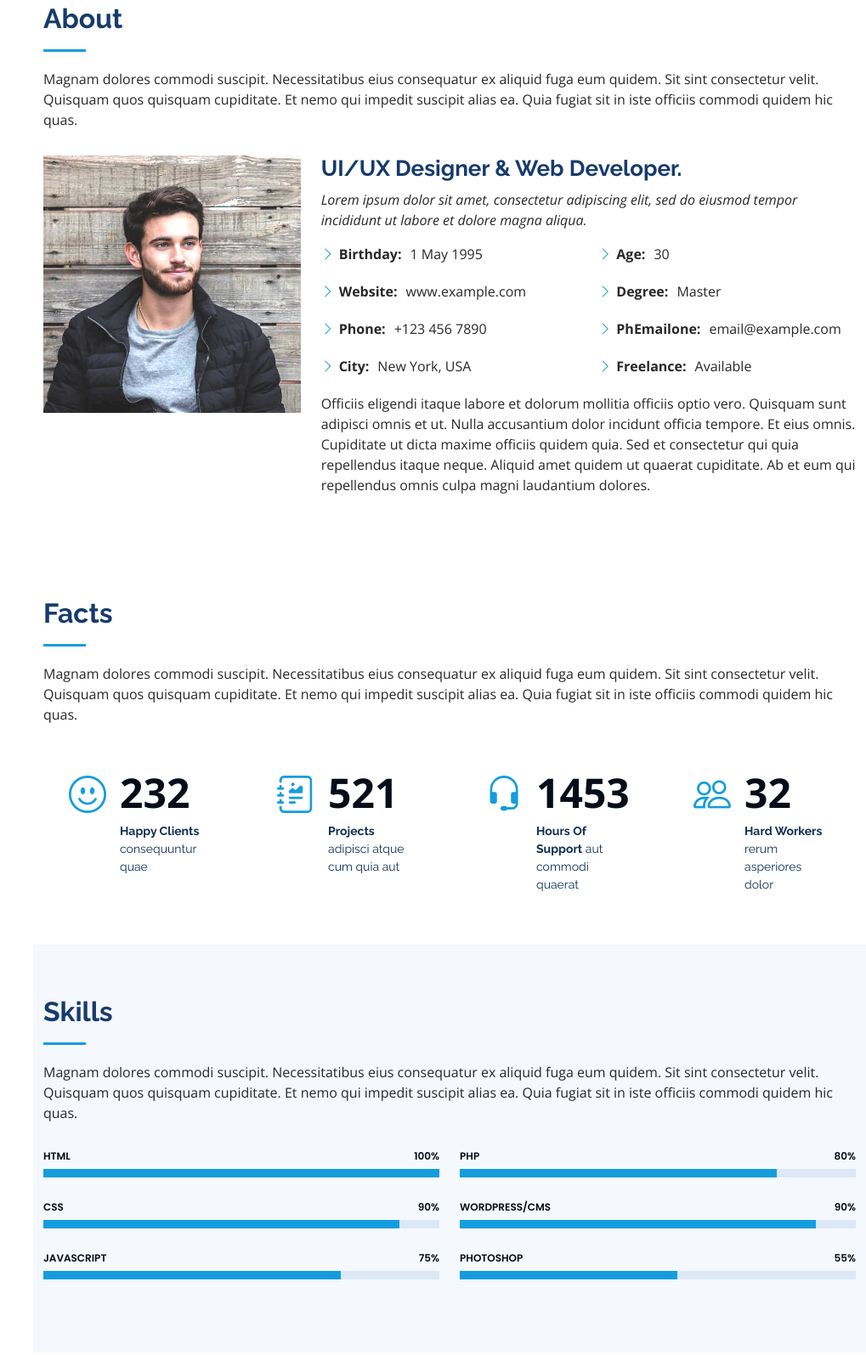
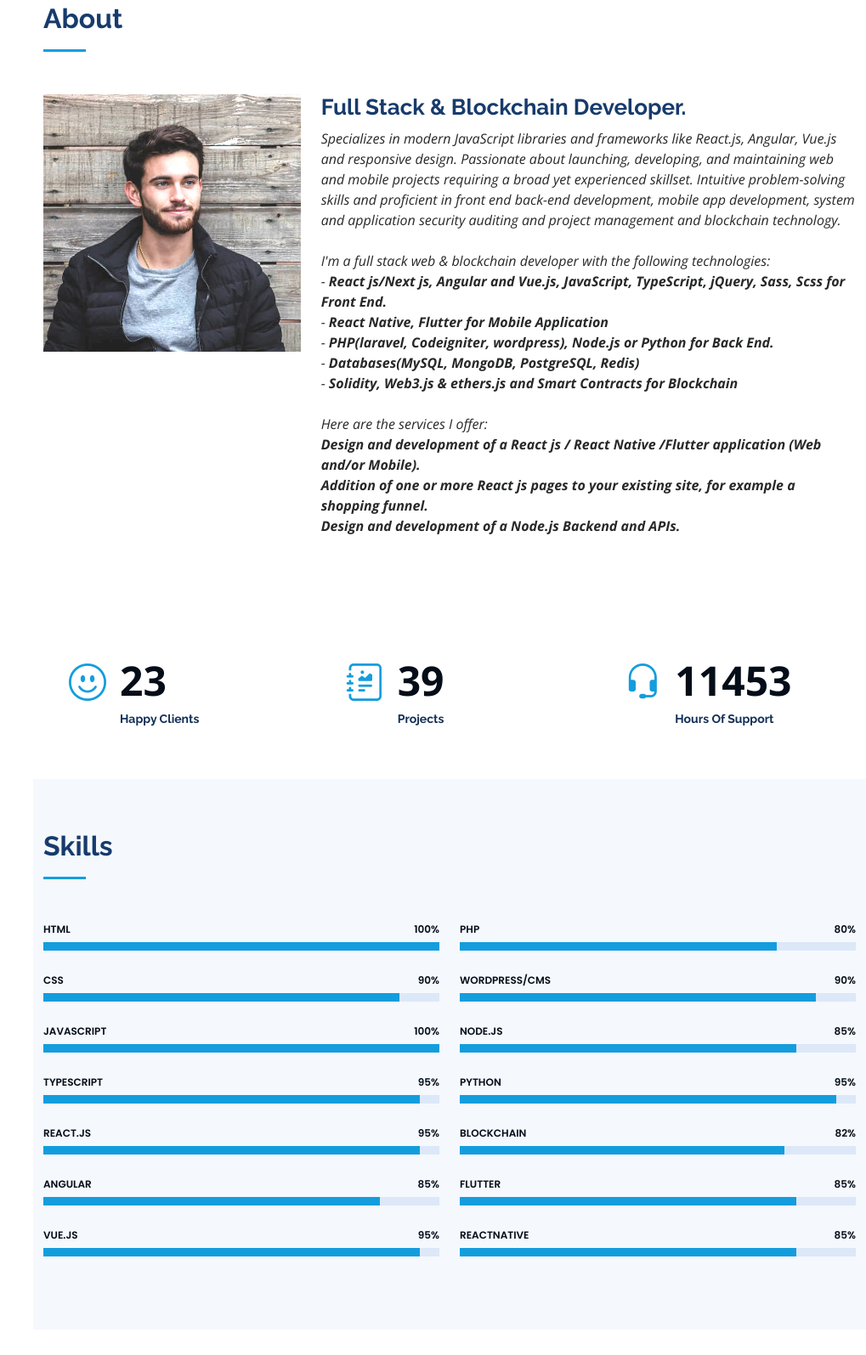
Before and after one commit to luckyman93/My_portfolio_website, a plain HTML site: page index.html in a window 1280 px wide. Shown: the part 857-2452 px from the top of the page at 85% size, without its empty margins (261-1280 px from the left). Drawn offline with nearby package versions, Linux system fonts and the light colour scheme.

Commit message:
2022_10_12_about

```diff
--- a/index.html
+++ b/index.html
@@ -46,7 +46,7 @@
 
       <div class="profile">
         <img src="assets/img/profile-img.jpg" alt="" class="img-fluid rounded-circle">
-        <h1 class="text-light"><a href="index.html">Alex Smith</a></h1>
+        <h1 class="text-light"><a href="index.html">Iori Suzuki</a></h1>
         <div class="social-links mt-3 text-center">
           <a href="#" class="twitter"><i class="bx bxl-twitter"></i></a>
           <a href="#" class="facebook"><i class="bx bxl-facebook"></i></a>
@@ -72,8 +72,8 @@
   <!-- ======= Hero Section ======= -->
   <section id="hero" class="d-flex flex-column justify-content-center align-items-center">
     <div class="hero-container" data-aos="fade-in">
-      <h1>Alex Smith</h1>
-      <p>I'm <span class="typed" data-typed-items="Designer, Developer, Freelancer, Photographer"></span></p>
+      <h1>Iori Suzuki</h1>
+      <p>I'm a Senior <span class="typed" data-typed-items="Full stack developer., Blockchain developer."></span></p>
     </div>
   </section><!-- End Hero -->
 
@@ -85,7 +85,6 @@
 
         <div class="section-title">
           <h2>About</h2>
-          <p>Magnam dolores commodi suscipit. Necessitatibus eius consequatur ex aliquid fuga eum quidem. Sit sint consectetur velit. Quisquam quos quisquam cupiditate. Et nemo qui impedit suscipit alias ea. Quia fugiat sit in iste officiis commodi quidem hic quas.</p>
         </div>
 
         <div class="row">
@@ -93,32 +92,20 @@
             <img src="assets/img/profile-img.jpg" class="img-fluid" alt="">
           </div>
           <div class="col-lg-8 pt-4 pt-lg-0 content" data-aos="fade-left">
-            <h3>UI/UX Designer &amp; Web Developer.</h3>
+            <h3>Full Stack &amp; Blockchain Developer.</h3>
             <p class="fst-italic">
-              Lorem ipsum dolor sit amet, consectetur adipiscing elit, sed do eiusmod tempor incididunt ut labore et dolore
-              magna aliqua.
-            </p>
-            <div class="row">
-              <div class="col-lg-6">
-                <ul>
-                  <li><i class="bi bi-chevron-right"></i> <strong>Birthday:</strong> <span>1 May 1995</span></li>
-                  <li><i class="bi bi-chevron-right"></i> <strong>Website:</strong> <span>www.example.com</span></li>
-                  <li><i class="bi bi-chevron-right"></i> <strong>Phone:</strong> <span>+123 456 7890</span></li>
-                  <li><i class="bi bi-chevron-right"></i> <strong>City:</strong> <span>New York, USA</span></li>
-                </ul>
-              </div>
-              <div class="col-lg-6">
-                <ul>
-                  <li><i class="bi bi-chevron-right"></i> <strong>Age:</strong> <span>30</span></li>
-                  <li><i class="bi bi-chevron-right"></i> <strong>Degree:</strong> <span>Master</span></li>
-                  <li><i class="bi bi-chevron-right"></i> <strong>PhEmailone:</strong> <span>email@example.com</span></li>
-                  <li><i class="bi bi-chevron-right"></i> <strong>Freelance:</strong> <span>Available</span></li>
-                </ul>
-              </div>
-            </div>
-            <p>
-              Officiis eligendi itaque labore et dolorum mollitia officiis optio vero. Quisquam sunt adipisci omnis et ut. Nulla accusantium dolor incidunt officia tempore. Et eius omnis.
-              Cupiditate ut dicta maxime officiis quidem quia. Sed et consectetur qui quia repellendus itaque neque. Aliquid amet quidem ut quaerat cupiditate. Ab et eum qui repellendus omnis culpa magni laudantium dolores.
+              Specializes in modern JavaScript libraries and frameworks like React.js, Angular, Vue.js and responsive design. Passionate about launching, developing, and maintaining web and mobile projects requiring a broad yet experienced skillset.
+              Intuitive problem-solving skills and proficient in front end back-end development, mobile app development, system and application security auditing and project management and blockchain technology.<br><br>
+              I'm a full stack web & blockchain developer with the following technologies:<br>
+              - <b>React js/Next js, Angular and Vue.js, JavaScript, TypeScript, jQuery, Sass, Scss for Front End.</b><br>
+              - <b>React Native, Flutter for Mobile Application</b><br>
+              - <b>PHP(laravel, Codeigniter, wordpress), Node.js or Python for Back End.</b><br>
+              - <b>Databases(MySQL, MongoDB, PostgreSQL, Redis)</b><br>
+              - <b>Solidity, Web3.js & ethers.js and Smart Contracts for Blockchain</b><br><br>
+              Here are the services I offer:<br>
+              <b>Design and development of a React js / React Native /Flutter application (Web and/or Mobile).</b><br>
+              <b>Addition of one or more React js pages to your existing site, for example a shopping funnel.</b><br>
+              <b>Design and development of a Node.js Backend and APIs.</b><br>
             </p>
           </div>
         </div>
@@ -130,42 +117,29 @@
     <section id="facts" class="facts">
       <div class="container">
 
-        <div class="section-title">
-          <h2>Facts</h2>
-          <p>Magnam dolores commodi suscipit. Necessitatibus eius consequatur ex aliquid fuga eum quidem. Sit sint consectetur velit. Quisquam quos quisquam cupiditate. Et nemo qui impedit suscipit alias ea. Quia fugiat sit in iste officiis commodi quidem hic quas.</p>
-        </div>
-
         <div class="row no-gutters">
 
-          <div class="col-lg-3 col-md-6 d-md-flex align-items-md-stretch" data-aos="fade-up">
+          <div class="col-lg-4 col-md-6 d-md-flex align-items-md-stretch" data-aos="fade-up">
             <div class="count-box">
               <i class="bi bi-emoji-smile"></i>
-              <span data-purecounter-start="0" data-purecounter-end="232" data-purecounter-duration="1" class="purecounter"></span>
-              <p><strong>Happy Clients</strong> consequuntur quae</p>
+              <span data-purecounter-start="0" data-purecounter-end="23" data-purecounter-duration="1" class="purecounter"></span>
+              <p><strong>Happy Clients</strong></p>
             </div>
           </div>
 
-          <div class="col-lg-3 col-md-6 d-md-flex align-items-md-stretch" data-aos="fade-up" data-aos-delay="100">
+          <div class="col-lg-4 col-md-6 d-md-flex align-items-md-stretch" data-aos="fade-up" data-aos-delay="100">
             <div class="count-box">
               <i class="bi bi-journal-richtext"></i>
-              <span data-purecounter-start="0" data-purecounter-end="521" data-purecounter-duration="1" class="purecounter"></span>
-              <p><strong>Projects</strong> adipisci atque cum quia aut</p>
+              <span data-purecounter-start="0" data-purecounter-end="39" data-purecounter-duration="1" class="purecounter"></span>
+              <p><strong>Projects</strong></p>
             </div>
           </div>
 
-          <div class="col-lg-3 col-md-6 d-md-flex align-items-md-stretch" data-aos="fade-up" data-aos-delay="200">
+          <div class="col-lg-4 col-md-6 d-md-flex align-items-md-stretch" data-aos="fade-up" data-aos-delay="200">
             <div class="count-box">
               <i class="bi bi-headset"></i>
-              <span data-purecounter-start="0" data-purecounter-end="1453" data-purecounter-duration="1" class="purecounter"></span>
-              <p><strong>Hours Of Support</strong> aut commodi quaerat</p>
-            </div>
-          </div>
-
-          <div class="col-lg-3 col-md-6 d-md-flex align-items-md-stretch" data-aos="fade-up" data-aos-delay="300">
-            <div class="count-box">
-              <i class="bi bi-people"></i>
-              <span data-purecounter-start="0" data-purecounter-end="32" data-purecounter-duration="1" class="purecounter"></span>
-              <p><strong>Hard Workers</strong> rerum asperiores dolor</p>
+              <span data-purecounter-start="0" data-purecounter-end="11453" data-purecounter-duration="1" class="purecounter"></span>
+              <p><strong>Hours Of Support</strong></p>
             </div>
           </div>
 
@@ -180,7 +154,6 @@
 
         <div class="section-title">
           <h2>Skills</h2>
-          <p>Magnam dolores commodi suscipit. Necessitatibus eius consequatur ex aliquid fuga eum quidem. Sit sint consectetur velit. Quisquam quos quisquam cupiditate. Et nemo qui impedit suscipit alias ea. Quia fugiat sit in iste officiis commodi quidem hic quas.</p>
         </div>
 
         <div class="row skills-content">
@@ -202,9 +175,37 @@
             </div>
 
             <div class="progress">
-              <span class="skill">JavaScript <i class="val">75%</i></span>
+              <span class="skill">JavaScript <i class="val">100%</i></span>
               <div class="progress-bar-wrap">
-                <div class="progress-bar" role="progressbar" aria-valuenow="75" aria-valuemin="0" aria-valuemax="100"></div>
+                <div class="progress-bar" role="progressbar" aria-valuenow="100" aria-valuemin="0" aria-valuemax="100"></div>
+              </div>
+            </div>
+
+            <div class="progress">
+              <span class="skill">TypeScript <i class="val">95%</i></span>
+              <div class="progress-bar-wrap">
+                <div class="progress-bar" role="progressbar" aria-valuenow="95" aria-valuemin="0" aria-valuemax="100"></div>
+              </div>
+            </div>
+
+            <div class="progress">
+              <span class="skill">React.js <i class="val">95%</i></span>
+              <div class="progress-bar-wrap">
+                <div class="progress-bar" role="progressbar" aria-valuenow="95" aria-valuemin="0" aria-valuemax="100"></div>
+              </div>
+            </div>
+
+            <div class="progress">
+              <span class="skill">Angular <i class="val">85%</i></span>
+              <div class="progress-bar-wrap">
+                <div class="progress-bar" role="progressbar" aria-valuenow="85" aria-valuemin="0" aria-valuemax="100"></div>
+              </div>
+            </div>
+
+            <div class="progress">
+              <span class="skill">Vue.js <i class="val">95%</i></span>
+              <div class="progress-bar-wrap">
+                <div class="progress-bar" role="progressbar" aria-valuenow="95" aria-valuemin="0" aria-valuemax="100"></div>
               </div>
             </div>
 
@@ -227,9 +228,37 @@
             </div>
 
             <div class="progress">
-              <span class="skill">Photoshop <i class="val">55%</i></span>
+              <span class="skill">Node.js <i class="val">85%</i></span>
               <div class="progress-bar-wrap">
-                <div class="progress-bar" role="progressbar" aria-valuenow="55" aria-valuemin="0" aria-valuemax="100"></div>
+                <div class="progress-bar" role="progressbar" aria-valuenow="85" aria-valuemin="0" aria-valuemax="100"></div>
+              </div>
+            </div>
+
+            <div class="progress">
+              <span class="skill">Python <i class="val">95%</i></span>
+              <div class="progress-bar-wrap">
+                <div class="progress-bar" role="progressbar" aria-valuenow="95" aria-valuemin="0" aria-valuemax="100"></div>
+              </div>
+            </div>
+
+            <div class="progress">
+              <span class="skill">Blockchain <i class="val">82%</i></span>
+              <div class="progress-bar-wrap">
+                <div class="progress-bar" role="progressbar" aria-valuenow="82" aria-valuemin="0" aria-valuemax="100"></div>
+              </div>
+            </div>
+
+            <div class="progress">
+              <span class="skill">Flutter <i class="val">85%</i></span>
+              <div class="progress-bar-wrap">
+                <div class="progress-bar" role="progressbar" aria-valuenow="85" aria-valuemin="0" aria-valuemax="100"></div>
+              </div>
+            </div>
+
+            <div class="progress">
+              <span class="skill">ReactNative <i class="val">85%</i></span>
+              <div class="progress-bar-wrap">
+                <div class="progress-bar" role="progressbar" aria-valuenow="85" aria-valuemin="0" aria-valuemax="100"></div>
               </div>
             </div>
 
@@ -253,7 +282,7 @@
           <div class="col-lg-6" data-aos="fade-up">
             <h3 class="resume-title">Sumary</h3>
             <div class="resume-item pb-0">
-              <h4>Alex Smith</h4>
+              <h4>Iori Suzuki</h4>
               <p><em>Innovative and deadline-driven Graphic Designer with 3+ years of experience designing and developing user-centered digital/print marketing material from initial concept to final, polished deliverable.</em></p>
               <ul>
                 <li>Portland par 127,Orlando, FL</li>
```
